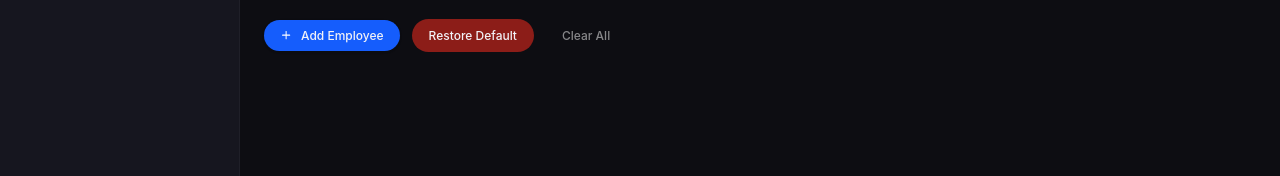
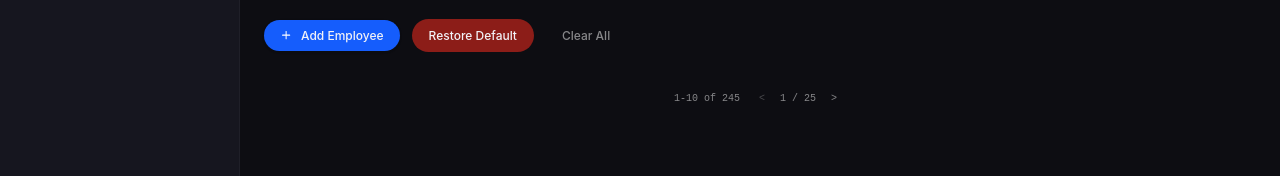
Before and after one commit to Adask3s/expert-management-system, a React (Vite) app in the folder frontend/: page /dashboard in a window 1280 px wide. Shown: the part 251-427 px from the top of the page. Built offline with nearby package versions, Linux system fonts and the light colour scheme.

Commit message:
Implement TablePagination component with its styles and tests
Add visualization on DashboardPage

```diff
--- a/frontend/package.json
+++ b/frontend/package.json
@@ -23,6 +23,7 @@
     "@testing-library/dom": "^10.4.1",
     "@testing-library/jest-dom": "^7.0.0",
     "@testing-library/react": "^16.3.2",
+    "@testing-library/user-event": "^14.6.1",
     "@types/node": "^24.13.2",
     "@types/react": "^19.2.17",
     "@types/react-dom": "^19.2.3",
--- /dev/null
+++ b/frontend/src/components/common/Table/TablePagination.module.css
@@ -0,0 +1,43 @@
+.container {
+    display: flex;
+    align-items: center;
+    justify-content: center; /* Wyśrodkowanie całości zgodnie z makietą */
+    gap: var(--space-2-5);
+    padding: var(--space-4) 0;
+    font-family: var(--font-family-mono);
+    font-size: var(--font-size-xs); /* W makiecie font paginacji jest mały */
+    color: var(--color-text-secondary);
+}
+
+.info, .pages {
+    display: flex;
+    align-items: center;
+}
+
+.controls {
+    display: flex;
+    align-items: center;
+    gap: var(--space-1-5);
+}
+
+.button {
+    display: flex;
+    align-items: center;
+    justify-content: center;
+    width: 24px;
+    height: 24px;
+    border: none; /* Zgodnie z makietą strzałki nie mają widocznych borderów */
+    background: transparent;
+    color: var(--color-text-secondary);
+    cursor: pointer;
+    transition: color 0.2s ease;
+}
+
+.button:hover:not(:disabled) {
+    color: var(--color-text-primary);
+}
+
+.button:disabled {
+    color: var(--color-text-faint);
+    cursor: not-allowed;
+}
--- /dev/null
+++ b/frontend/src/components/common/Table/TablePagination.tsx
@@ -0,0 +1,71 @@
+import styles from './TablePagination.module.css';
+
+// Zmienne zgodne z kontraktem - number to current page, size to page size,
+export interface TablePaginationProps {
+    number: number;
+    size: number;
+    totalElements: number;
+    totalPages: number;
+    onPageChange: (page: number) => void;
+}
+
+export function TablePagination({
+    number,
+    size,
+    totalElements,
+    totalPages,
+    onPageChange,
+}: TablePaginationProps) {
+
+    // Zabezpieczenie przed pustą listą wyników lub jedną stroną, w której paginacja nie jest potrzebna
+    if (totalPages <= 1 || totalElements === 0) {
+        return null; // Nie renderujemy paginacji, jeśli jest tylko jedna strona
+    }
+
+    const isFirstPage = number === 0;
+    const isLastPage = number === totalPages - 1;
+
+    // Logika do wyświetlania zakresu rekordów (np. "1-10 of 245")
+
+    // Jesteśmy na stronie 0 (pierwsza), size to 10. 0 * 10 + 1 = 1
+    const startRow = number * size + 1;
+    // Strona 0, rozmiar 10. (0 + 1) * 10 = 10. Funkcja Math.min(10, totalElements) wybiera mniejszą wartość
+    const endRow = Math.min((number + 1) * size, totalElements);
+
+    return (
+        <div className={styles.container}>
+
+            {/* Wyświetlamy informację o zakresie rekordów */}
+            <span className={styles.info}>
+                {startRow}-{endRow} of {totalElements}
+
+            </span>
+
+            {/* dodatkowy konterner dla przycisków nawigacyjnych, aby kontrolować odstęp */}
+            <div className={styles.controls}>
+                <button
+                    className={styles.button}
+                    onClick={() => onPageChange(number - 1)}
+                    disabled={isFirstPage}
+                    aria-label="Previous page"
+                >
+                    &lt; {/* Znak "<" reprezentujący strzałkę w lewo */}
+                </button>
+
+                {/* Wyświetlamy aktualną stronę i całkowitą liczbę stron */}
+                <span className={styles.pages}>
+                    {number + 1} / {totalPages}
+                </span>
+
+                <button
+                    className={styles.button}
+                    onClick={() => onPageChange(number + 1)}
+                    disabled={isLastPage}
+                    aria-label="Next page"
+                >
+                    &gt; {/* Znak ">" reprezentujący strzałkę w prawo */}
+                </button>
+            </div>
+        </div>
+    );
+}
--- a/frontend/src/pages/DashboardPage.tsx
+++ b/frontend/src/pages/DashboardPage.tsx
@@ -1,40 +1,41 @@
-import {UserAvatar} from "../components/common/UserAvatar/UserAvatar.tsx";
-import {Badge} from "../components/common/Badge/Badge.tsx";
-import {ActionIconButton} from "../components/common/IconButton/ActionIconButton.tsx";
+import { UserAvatar } from "../components/common/UserAvatar/UserAvatar.tsx";
+import { Badge } from "../components/common/Badge/Badge.tsx";
+import { ActionIconButton } from "../components/common/IconButton/ActionIconButton.tsx";
 import editIcon from '../assets/icons/Edit.svg'; // impotrujemy ikonę edytowania
-import deleteIcon from '../assets/icons/Delete.svg';
-import plusIcon from '../assets/icons/Plus.svg';
-import {Button} from "../components/common/Button/Button.tsx"; // impotrujemy ikonę usuwania
+import deleteIcon from '../assets/icons/Delete.svg'; // impotrujemy ikonę usuwania
+import plusIcon from '../assets/icons/Plus.svg'; // impotrujemy ikonę dodawania
+import { Button } from "../components/common/Button/Button.tsx";
+import { TablePagination } from "../components/common/Table/TablePagination.tsx";
 
 export const DashboardPage = () => {
     return (
         <div>
             {/* Tymczasowy nagłówek, TODO: użyjemy tu odpowiedniej typografii */}
-            <h1 style={{color: 'var(--color-text-primary)'}}>User List</h1>
-            <p style={{color: 'var(--color-text-secondary)'}}>Here, the users table will be implemented.</p>
-            <br/><UserAvatar/><br/>
-            <div style={{display: 'flex', gap: '12px', alignItems: 'center'}}>
-                    <span
-                        style={{color: 'var(--color-text-secondary)', width: '80px', fontSize: '14px'}}>Statuses:</span>
+            <h1 style={{ color: 'var(--color-text-primary)' }}>User List</h1>
+            <p style={{ color: 'var(--color-text-secondary)' }}>Here, the users table will be implemented.</p>
+            <br /><UserAvatar /><br />
+            <div style={{ display: 'flex', gap: '12px', alignItems: 'center' }}>
+                <span
+                    style={{ color: 'var(--color-text-secondary)', width: '80px', fontSize: '14px' }}>Statuses:</span>
                 <Badge>Default</Badge>
-                <Badge variant="status" status="active"/>
-                <Badge variant="status" status="inactive"/>
+                <Badge variant="status" status="active" />
+                <Badge variant="status" status="inactive" />
             </div>
-            <br/>
+            <br />
             {/* Poziomy kompetencji (Domeny) */}
-            <div style={{display: 'flex', gap: '12px', alignItems: 'center'}}>
-                <span style={{color: 'var(--color-text-secondary)', width: '80px', fontSize: '14px'}}>Skills:</span>
+            <div style={{ display: 'flex', gap: '12px', alignItems: 'center' }}>
+                <span style={{ color: 'var(--color-text-secondary)', width: '80px', fontSize: '14px' }}>Skills:</span>
                 {/* Wariant bez podanego poziomu (użyje domyślnego koloru dla .skill .dot) */}
-                <Badge variant="skill" domainName="Unknown"/>
+                <Badge variant="skill" domainName="Unknown" />
 
                 {/* Poziomy 1-4 zmapowane na konkretne tokeny */}
-                <Badge variant="skill" domainName="TypeScript" levelName="Awareness" level={1}/>
-                <Badge variant="skill" domainName="React" levelName="Functional" level={2}/>
-                <Badge variant="skill" domainName="Java" levelName="Professional" level={3}/>
-                <Badge variant="skill" domainName="SQL" levelName="Master" level={4}/>
+                <Badge variant="skill" domainName="TypeScript" levelName="Awareness" level={1} />
+                <Badge variant="skill" domainName="React" levelName="Functional" level={2} />
+                <Badge variant="skill" domainName="Java" levelName="Professional" level={3} />
+                <Badge variant="skill" domainName="SQL" levelName="Master" level={4} />
             </div>
-            <br/>
-            <div style={{display: 'flex', gap: '12px', alignItems: 'center'}}>
+            <br />
+            <div style={{ display: 'flex', gap: '12px', alignItems: 'center' }}>
                 <ActionIconButton
                     iconSource={editIcon}
                     altText="Edit User"
@@ -47,14 +48,17 @@ export const DashboardPage = () => {
                     onClick={() => console.log('Delete action.')}
                 />
             </div>
-            <br/>
-            <div style={{display: 'flex', gap: '12px', alignItems: 'center'}}>
-                <Button variant="primary" icon={<img src={plusIcon} alt="" aria-hidden="true"/>}
-                        onClick={() => console.log('Primary Action')}>Add
+            <br />
+            <div style={{ display: 'flex', gap: '12px', alignItems: 'center' }}>
+                <Button variant="primary" icon={<img src={plusIcon} alt="" aria-hidden="true" />}
+                    onClick={() => console.log('Primary Action')}>Add
                     Employee</Button>
                 <Button variant="danger" onClick={() => console.log('Danger Action')}>Restore Default</Button>
                 <Button variant="ghost" onClick={() => console.log('Ghost Action')}>Clear All</Button>
             </div>
+            <br />
+            <TablePagination number={0} size={10} totalElements={245} totalPages={25}
+                onPageChange={(page) => console.log(`Page changed to: ${page}`)} />
         </div>
     );
 };
```
Also changed, not shown: 2 other files (tests, documents, lock files or other folders).
